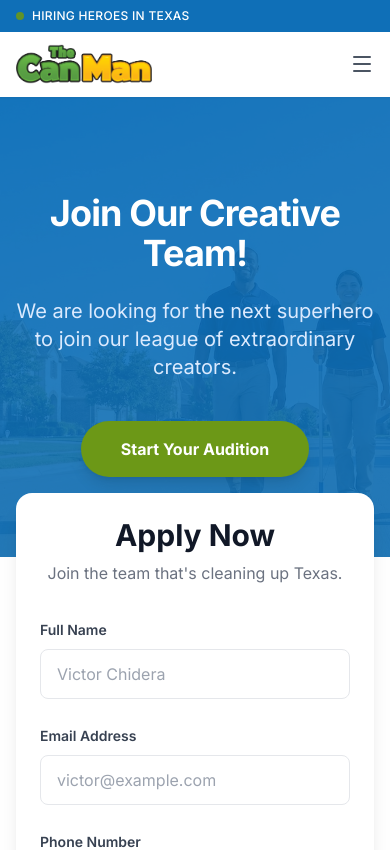
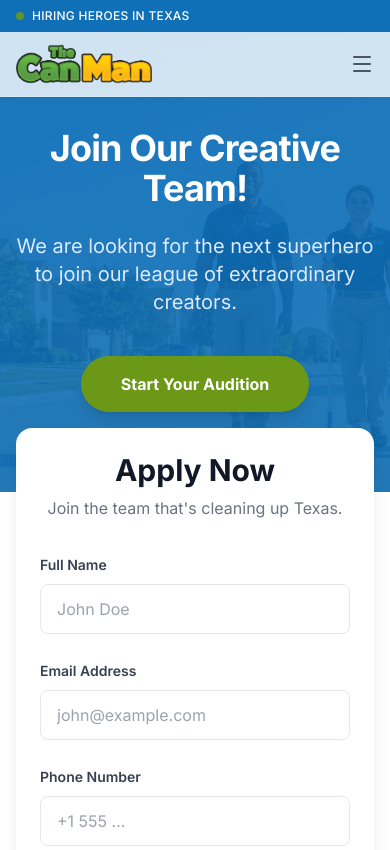
Before and after one commit to VictorChidex1/hero-hq, a React (Vite) app: page / in a window 390 px wide. Shown: the top 850 px of the page. Built offline with nearby package versions, Linux system fonts and the light colour scheme; no server answers.

Commit message:
Dynamic Header Activated

```diff
--- a/src/components/layout/Header.tsx
+++ b/src/components/layout/Header.tsx
@@ -1,10 +1,35 @@
+import { useState, useEffect } from "react";
 import ServiceStrip from "./ServiceStrip";
 import Navbar from "./Navbar";
 
 export default function Header() {
+  const [isScrolled, setIsScrolled] = useState(false);
+
+  useEffect(() => {
+    const handleScroll = () => {
+      // Threshold: 40px (approx height of ServiceStrip)
+      setIsScrolled(window.scrollY > 40);
+    };
+
+    window.addEventListener("scroll", handleScroll);
+    return () => window.removeEventListener("scroll", handleScroll);
+  }, []);
+
   return (
-    <header className="sticky top-0 z-50 w-full">
-      <ServiceStrip />
+    <header className="fixed top-0 z-50 w-full flex flex-col transition-all duration-300">
+      {/*
+        Dynamic Service Strip Area:
+        Collapses when scrolled to save screen space on mobile/desktop.
+        overflow-hidden ensures content doesn't bleed during transition.
+      */}
+      <div
+        className={`transition-all duration-300 ease-in-out overflow-hidden ${
+          isScrolled ? "max-h-0 opacity-0" : "max-h-12 opacity-100"
+        }`}
+      >
+        <ServiceStrip />
+      </div>
+
       <Navbar />
     </header>
   );
--- a/src/components/sections/Hero.tsx
+++ b/src/components/sections/Hero.tsx
@@ -7,7 +7,7 @@ export default function Hero() {
   };
 
   return (
-    <section className="relative pt-24 pb-20 md:pt-48 md:pb-32 overflow-hidden">
+    <section className="relative pt-32 pb-20 md:pt-48 md:pb-32 overflow-hidden">
       {/* Background Image with Overlay */}
       <div className="absolute inset-0 z-0">
         {/* The Brand Overlay - Ensures text readability */}
--- a/src/components/ui/FloatingForm.tsx
+++ b/src/components/ui/FloatingForm.tsx
@@ -108,7 +108,7 @@ export default function FloatingForm() {
                 onChange={handleChange}
                 required
                 className="w-full px-4 py-3 rounded-lg border border-gray-200 focus:border-brand-blue focus:ring-2 focus:ring-brand-blue/20 outline-none transition-all"
-                placeholder="Victor Chidera"
+                placeholder="John Doe"
               />
             </div>
             <div className="space-y-2">
@@ -122,7 +122,7 @@ export default function FloatingForm() {
                 onChange={handleChange}
                 required
                 className="w-full px-4 py-3 rounded-lg border border-gray-200 focus:border-brand-blue focus:ring-2 focus:ring-brand-blue/20 outline-none transition-all"
-                placeholder="victor@example.com"
+                placeholder="john@example.com"
               />
             </div>
           </div>
@@ -137,7 +137,7 @@ export default function FloatingForm() {
               value={formData.phone}
               onChange={handleChange}
               className="w-full px-4 py-3 rounded-lg border border-gray-200 focus:border-brand-blue focus:ring-2 focus:ring-brand-blue/20 outline-none transition-all"
-              placeholder="+234 ..."
+              placeholder="+1 555 ..."
             />
           </div>
 
```
Also changed, not shown: 1 other file (tests, documents, lock files or other folders).
